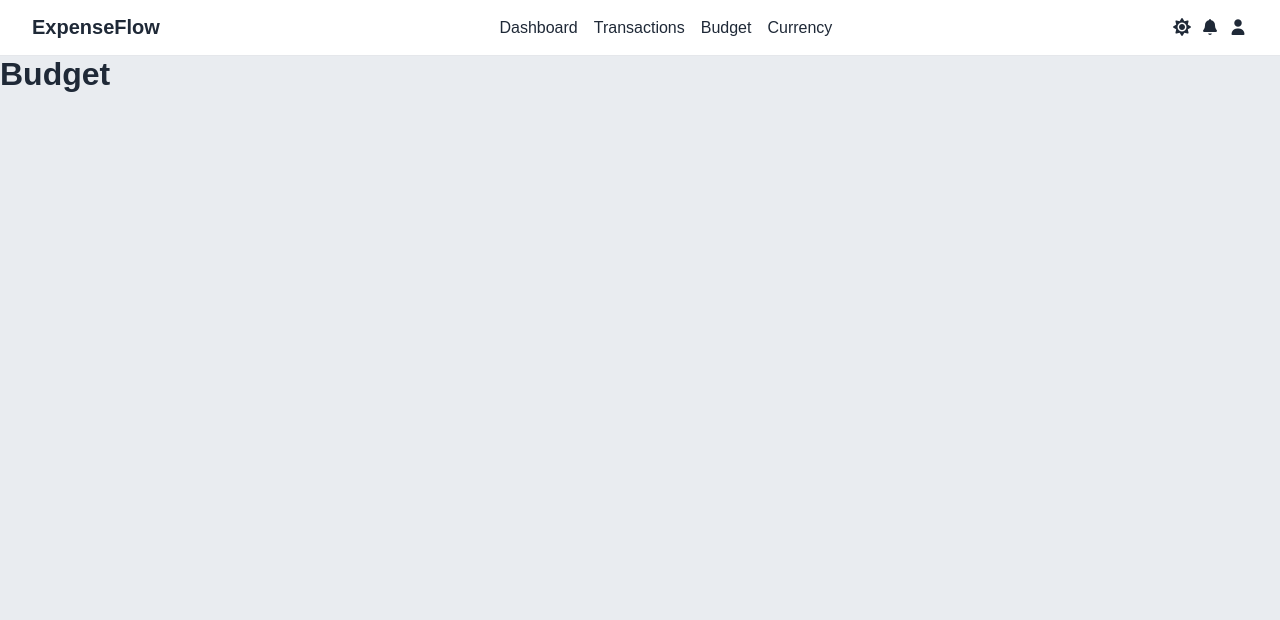
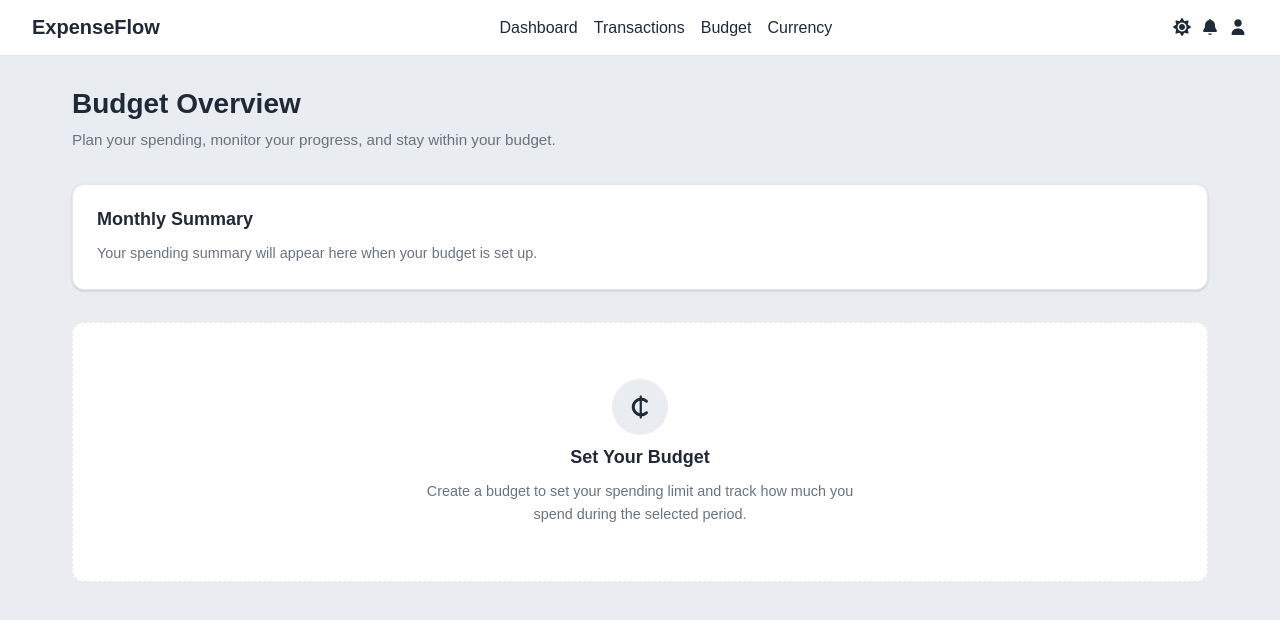
Before and after one commit to Kofitechbro/ExpenseFlow, a React (Vite) app: page /budget in a window 1280 px wide. Shown: the top 620 px of the page. Built offline with nearby package versions, Linux system fonts and the light colour scheme.

Commit message:
Build budget page foundation

```diff
--- a/src/App.css
+++ b/src/App.css
@@ -5,7 +5,7 @@ main {
 }
 
 main h1 {
-  font-size: 2rem;
+  font-size: 1.75rem;
   margin-bottom: 1rem;
   color: var(--color-text);
 }
--- /dev/null
+++ b/src/pages/Budget/Budget.css
@@ -0,0 +1,101 @@
+
+.budget-page {
+  width: 100%;
+  max-width: 1200px;
+  margin: 0 auto;
+  padding: 2rem;
+}
+
+.budget-heading {
+  margin-bottom: 2rem;
+}
+
+.budget-heading h1 {
+  margin-bottom: 0.5rem;
+  font-weight: 700;
+}
+
+.budget-heading p {
+  color: var(--color-text-muted);
+  font-size: 0.95rem;
+  line-height: 1.6;
+}
+
+.budget-overview {
+  margin-bottom: 2rem;
+  padding: 1.5rem;
+  background-color: var(--color-surface);
+  border: 1px solid var(--color-border);
+  border-radius: 0.75rem;
+  box-shadow: var(--shadow);
+}
+
+.budget-overview h2 {
+  margin-bottom: 0.75rem;
+  color: var(--color-text);
+  font-size: 1.125rem;
+}
+
+.budget-overview p {
+  color: var(--color-text-muted);
+  font-size: 0.9rem;
+  line-height: 1.6;
+}
+
+.budget-empty-state {
+  display: flex;
+  flex-direction: column;
+  align-items: center;
+  justify-content: center;
+  gap: 0.75rem;
+  min-height: 260px;
+  padding: 2rem;
+  background-color: var(--color-surface);
+  border: 1px dashed var(--color-border);
+  border-radius: 0.75rem;
+  text-align: center;
+}
+
+.budget-empty-icon {
+  display: flex;
+  align-items: center;
+  justify-content: center;
+  width: 3.5rem;
+  height: 3.5rem;
+  border-radius: 50%;
+  background-color: var(--color-background);
+  color: var(--color-text);
+  font-size: 1.5rem;
+  font-weight: 700;
+}
+
+.budget-empty-state h2 {
+  color: var(--color-text);
+  font-size: 1.125rem;
+}
+
+.budget-empty-state p {
+  max-width: 440px;
+  color: var(--color-text-muted);
+  font-size: 0.9rem;
+  line-height: 1.6;
+}
+
+@media (max-width: 600px) {
+  .budget-page {
+    padding: 1rem;
+  }
+
+  .budget-heading h1 {
+    font-size: 1.5rem;
+  }
+
+  .budget-overview {
+    padding: 1rem;
+  }
+
+  .budget-empty-state {
+    min-height: 220px;
+    padding: 1.25rem;
+  }
+}
--- a/src/pages/Budget/Budget.jsx
+++ b/src/pages/Budget/Budget.jsx
@@ -1,5 +1,36 @@
+import './Budget.css';
+
 function Budget() {
-  return <h1>Budget</h1>;
+  return (
+    <main className="budget-page">
+      {/* Page heading */}
+      <section className="budget-heading">
+        <h1>Budget Overview</h1>
+        <p>
+          Plan your spending, monitor your progress, and stay within your
+          budget.
+        </p>
+      </section>
+      {/* Budget overview */}
+      <section className="budget-overview">
+        <h2>Monthly Summary</h2>
+        <p>
+          Your spending summary will appear here when your budget is set up.
+        </p>
+      </section>
+      {/* Empty state */}
+      <section className="budget-empty-state">
+        <div className="budget-empty-icon" aria-label="Budget Icon">
+          <i class="fa-solid fa-cedi-sign"></i>
+        </div>
+        <h2>Set Your Budget</h2>
+        <p>
+          Create a budget to set your spending limit and track how much you
+          spend during the selected period.
+        </p>
+      </section>
+    </main>
+  );
 }
 
 export default Budget;
```
